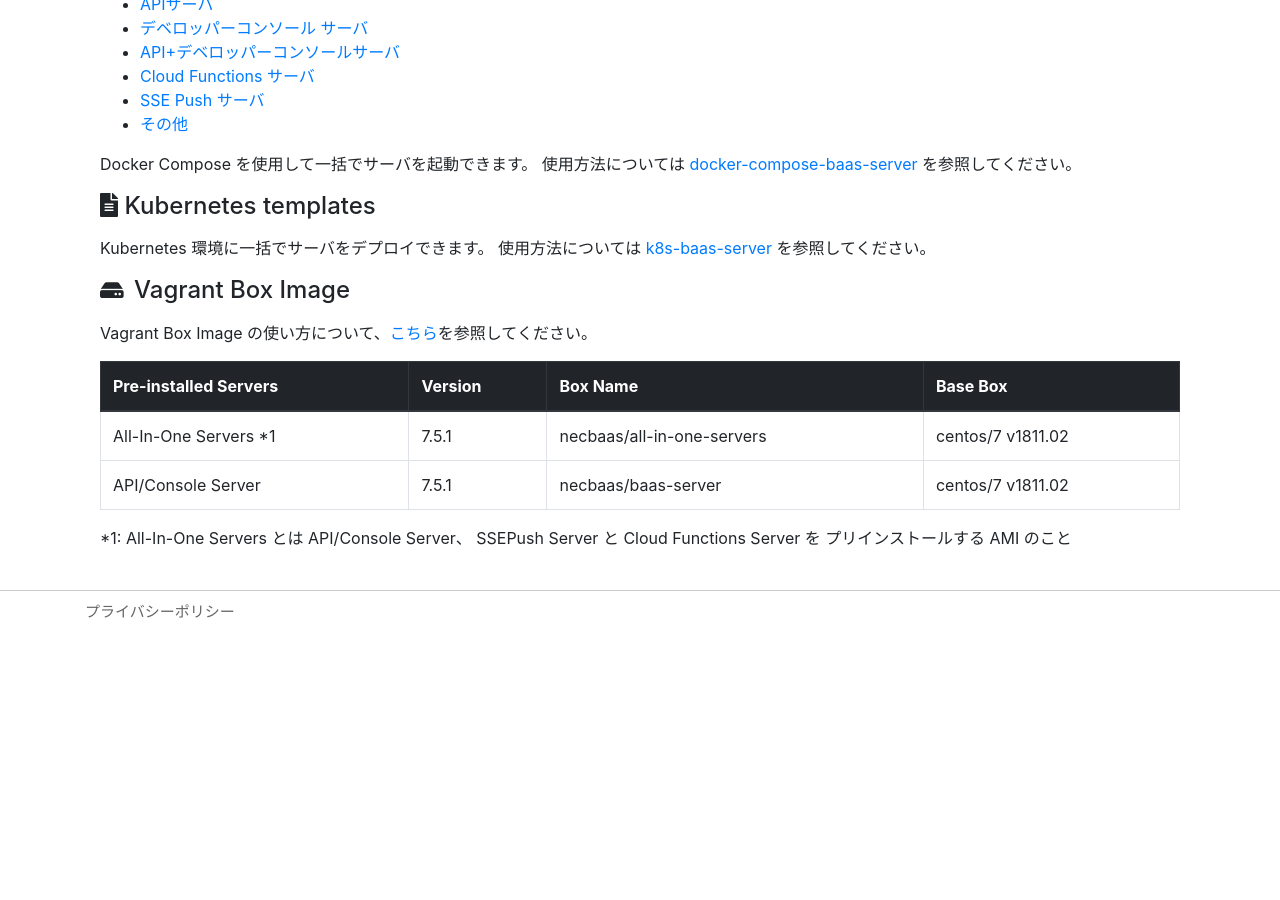
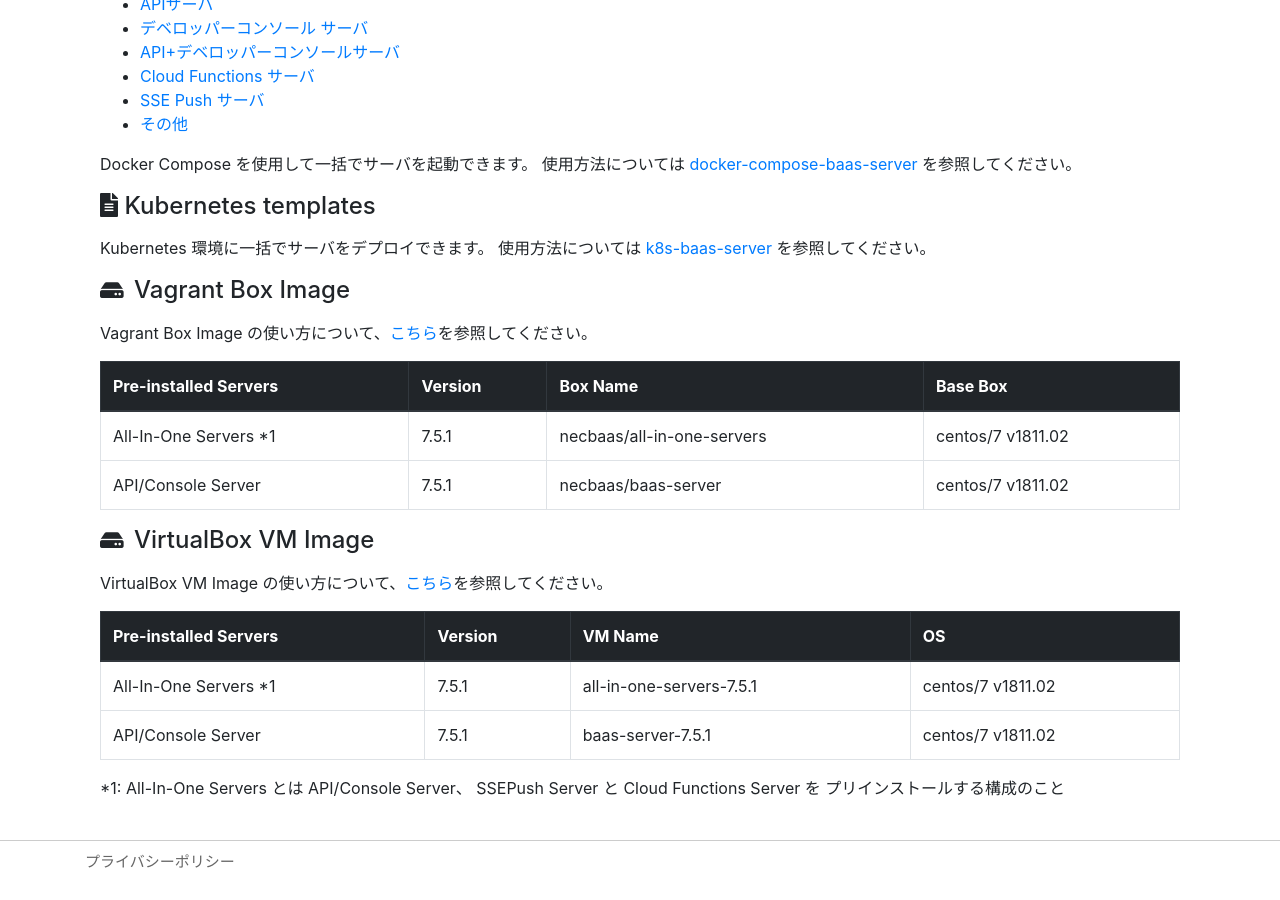
Before and after one commit to nec-baas/nec-baas.github.io, a Jekyll site: the page built from downloads.html, in a window 1280 px wide and 900 px high, scrolled down 975 px. Built offline with Jekyll 4.4.1, drawn with Linux system fonts in a browser that asks for light colours; nearby versions of some CDN libraries; before the commit the page ends 1625 px from its top, so only the background shows below that.

Commit message:
Add VirtualBox VM Image

```diff
--- a/downloads.html
+++ b/downloads.html
@@ -74,7 +74,7 @@
                     <td>Amazon Linux 2 (ami-00f9d04b3b3092052)</td>
                 </tr>
                 <tr>
-                    <td>API/Console Server</a></td>
+                    <td>API/Console Server</td>
                     <td>7.5.0</td>
                     <td>ap-northeast-1</td>
                     <td>ami-02dd25f58fe088554</td>
@@ -128,7 +128,7 @@
                     <td>centos/7 v1811.02</td>
                 </tr>
                 <tr>
-                    <td>API/Console Server</a></td>
+                    <td>API/Console Server</td>
                     <td>7.5.1</td>
                     <td>necbaas/baas-server</td>
                     <td>centos/7 v1811.02</td>
@@ -136,7 +136,36 @@
                 </tbody>
             </table>
 
-            <p> *1: All-In-One Servers とは API/Console Server、 SSEPush Server と Cloud Functions Server を プリインストールする AMI のこと
+            <h4 class="pb-2"><i class="fas fa-hdd fa-sm pr-1"></i> VirtualBox VM Image</h4>
+
+            <p> VirtualBox VM Image の使い方について、<a href="https://github.com/nec-baas/ansible-playbook-necbaas-server/blob/master/vm/virtualbox/virtualbox-vm-usage.md">こちら</a>を参照してください。
+
+            <table class="table table-bordered">
+                <thead class="thead-dark">
+                <tr>
+                    <th>Pre-installed Servers</th>
+                    <th>Version</th>
+                    <th>VM Name</th>
+                    <th>OS</th>
+                </tr>
+                </thead>
+                <tbody>
+                <tr>
+                    <td>All-In-One Servers *1</td>
+                    <td>7.5.1</td>
+                    <td>all-in-one-servers-7.5.1</td>
+                    <td>centos/7 v1811.02</td>
+                </tr>
+                <tr>
+                    <td>API/Console Server</td>
+                    <td>7.5.1</td>
+                    <td>baas-server-7.5.1</td>
+                    <td>centos/7 v1811.02</td>
+                </tr>
+                </tbody>
+            </table>
+
+            <p> *1: All-In-One Servers とは API/Console Server、 SSEPush Server と Cloud Functions Server を プリインストールする構成のこと
         </div>
     </div>
 </div>
```
